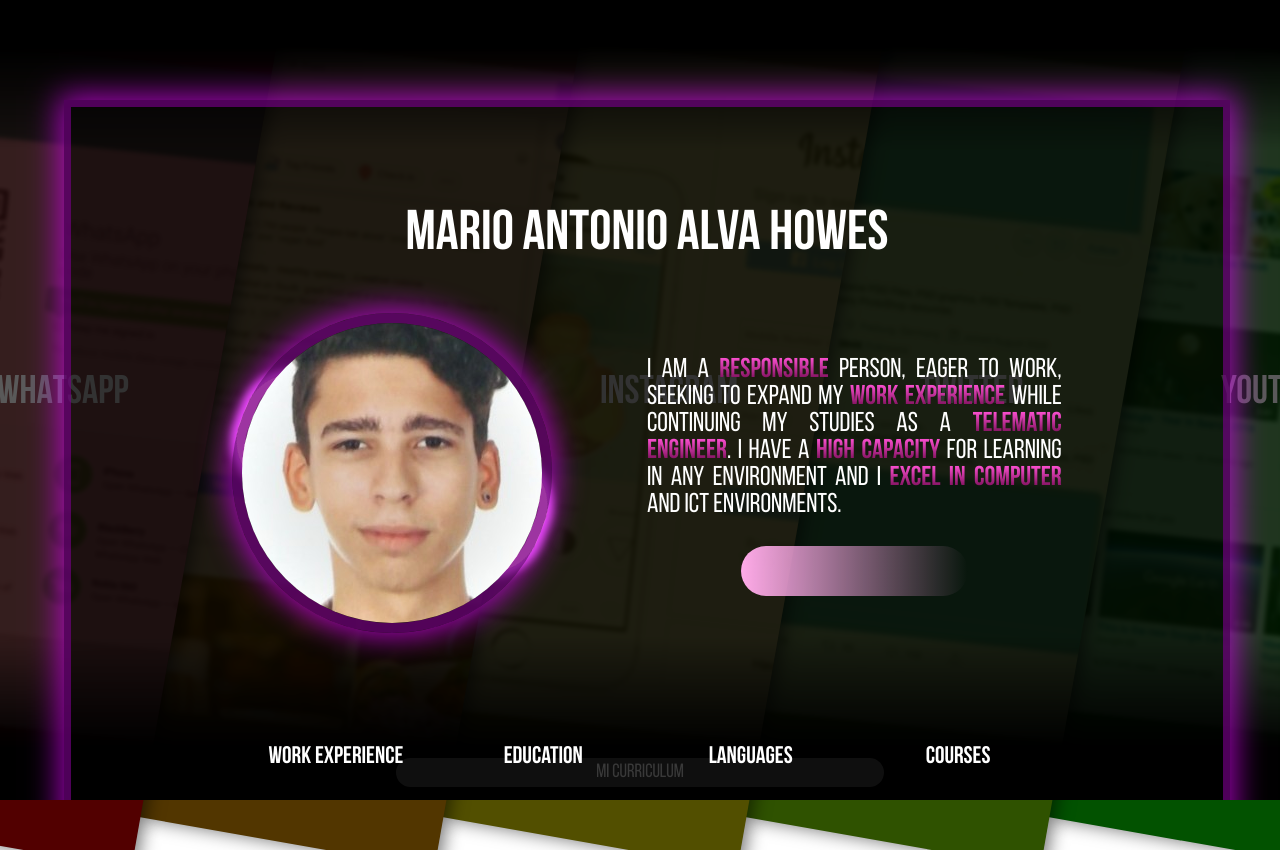
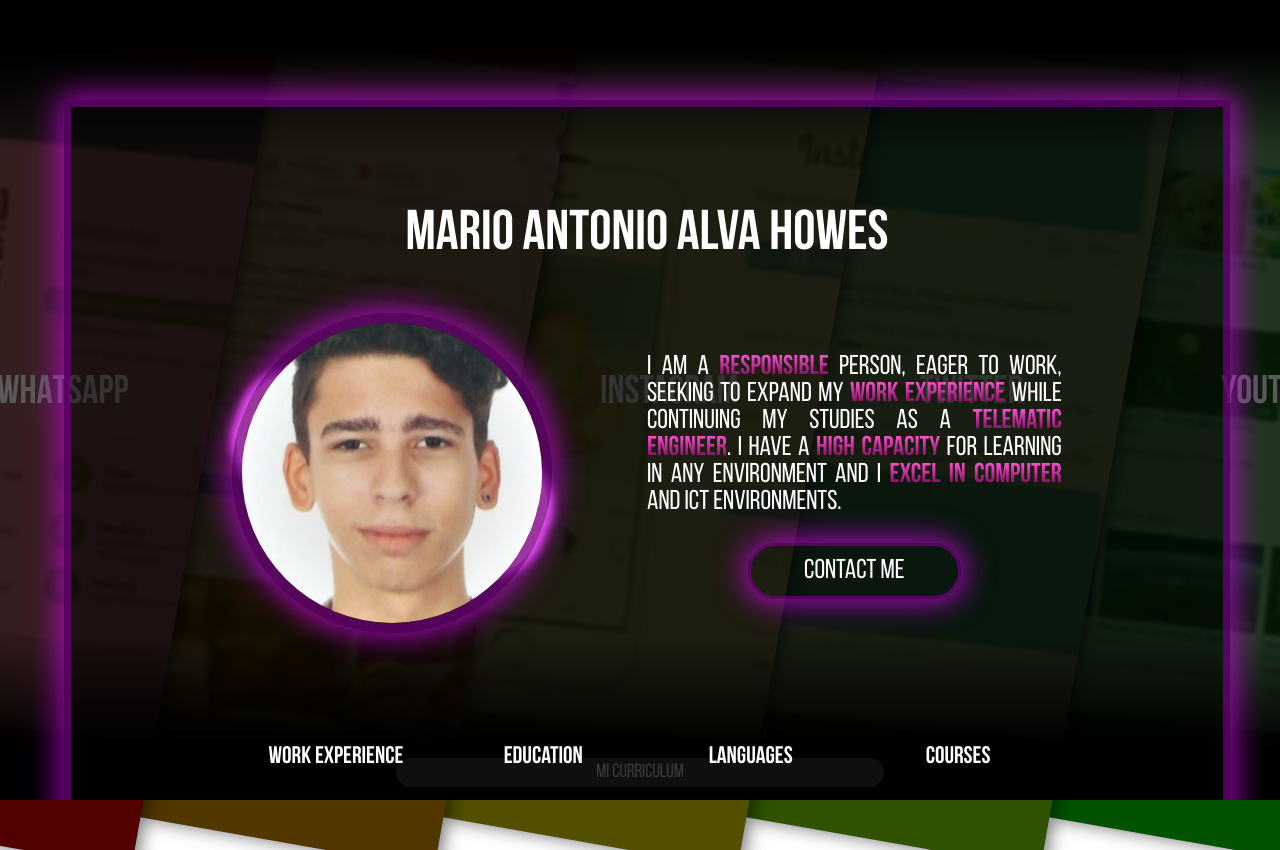
Before and after one commit to MarioAlva/MarioAlva.github.io, a React (Create React App) app: page / in a window 1280 px wide. Both pictures are taken after a click on the element "Mi curriculum". Shown: the top 850 px of the page. Built offline with nearby package versions, Linux system fonts and the light colour scheme.

Commit message:
some changes

```diff
--- a/src/components/Curriculum.jsx
+++ b/src/components/Curriculum.jsx
@@ -11,8 +11,15 @@ export default class Curriculum extends Component{
         }
     }
     render(){
+		const scrollDown = () => {
+			document.getElementById("curriculum").scrollTo({
+				top: 1000,
+				behavior: 'smooth'
+			});
+		}
+
         return(
-            <div className="curriculum-container">
+            <div className="curriculum-container" id="curriculum">
                 <div className="curriculum">
                     <section>
                         <h1 className="curriculum-title">Mario Antonio Alva Howes</h1>
@@ -25,7 +32,9 @@ export default class Curriculum extends Component{
                                 <p>
                                 I am a <strong>responsible</strong> person, eager to work, seeking to expand my <strong>work experience</strong> while continuing my studies as a <strong>telematic engineer</strong>. I have a <strong>high capacity</strong> for learning in any environment and I <strong>excel in computer</strong> and ICT environments.
                                 </p>
-								<div className="curriculum-header-contact"></div>
+								<div onClick={() => scrollDown()} className="curriculum-header-contact">
+								Contact me
+								</div>
                             </div>
                         </div>
                     </section>
@@ -68,6 +77,7 @@ export default class Curriculum extends Component{
                     </section>
 					<section>
 						<div className="curriculum-body-bottom">
+
 						</div>
 					</section>
                 </div>
--- a/src/css/Curriculum.css
+++ b/src/css/Curriculum.css
@@ -90,26 +90,33 @@ section{
 	height: 50px;
 	border-radius: 50px;
 	color: white;
-	text-align: justify;
 	font-family: 'Bebas Neue', cursive;
 	font-size: 1.7rem;
 	display: flex;
-	flex-direction: column;
 	justify-content: center;
-	align-items: flex-end;
+	align-items: center;
 	position: relative;
+	cursor: pointer;
+	overflow: hidden;
+	border: 3px solid rgb(114 0 129 / 69%);
+    box-shadow: 0 0 29px 5px rgba(225, 0, 255, 0.689);
+	transition: all 0.3s ease-in-out;
 }
 .curriculum-header-contact::before{
 	content: '';
 	position: absolute;
-	width: calc(100% + 20px);
-	height: 100%;
-	left: -10px;
-	top: 0;
-	background: linear-gradient(to right, rgb(255 171 233), transparent);
-	border-radius: 50px;
-	z-index: 1;
-	transition: transform 0.5s ease-in-out;
+	width: 200%;
+	height: 0;
+	left: -50%;
+	top: 100%;
+	background: linear-gradient(to right, rgb(96, 0, 64), rgb(255, 82, 212));
+	border-radius: 50%;
+	z-index: -1;
+	transition: all 0.3s ease-in-out;
+}
+.curriculum-header-contact:hover::before{
+	top: -50%;
+	height: 300px;
 }
 .curriculum-body-top{
     width: 80%;
```
